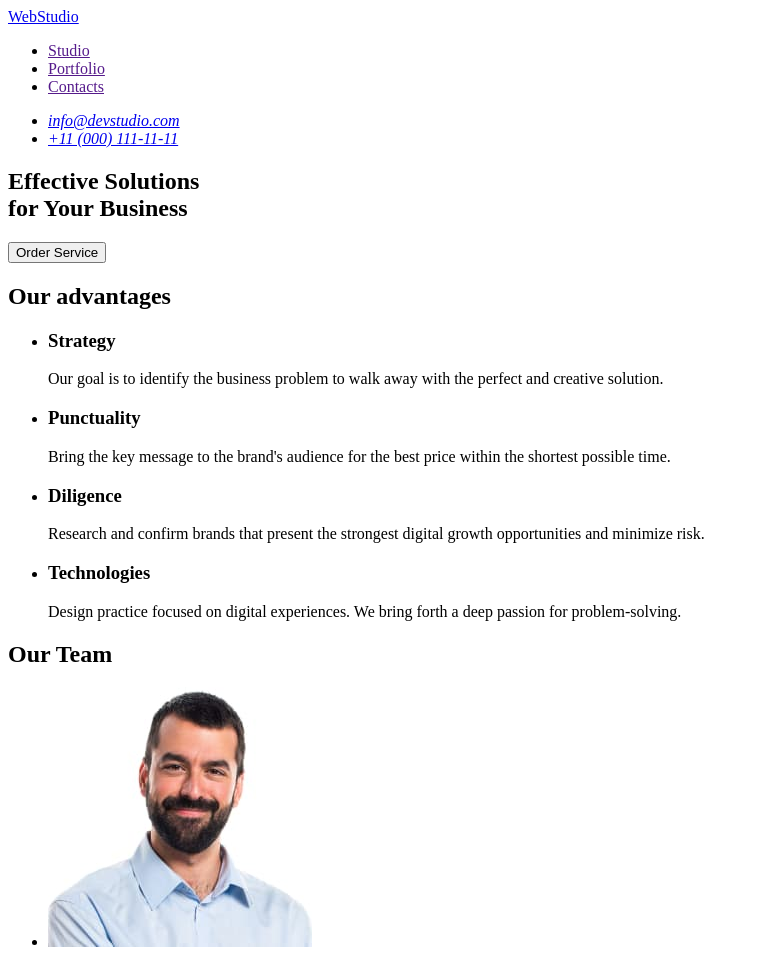
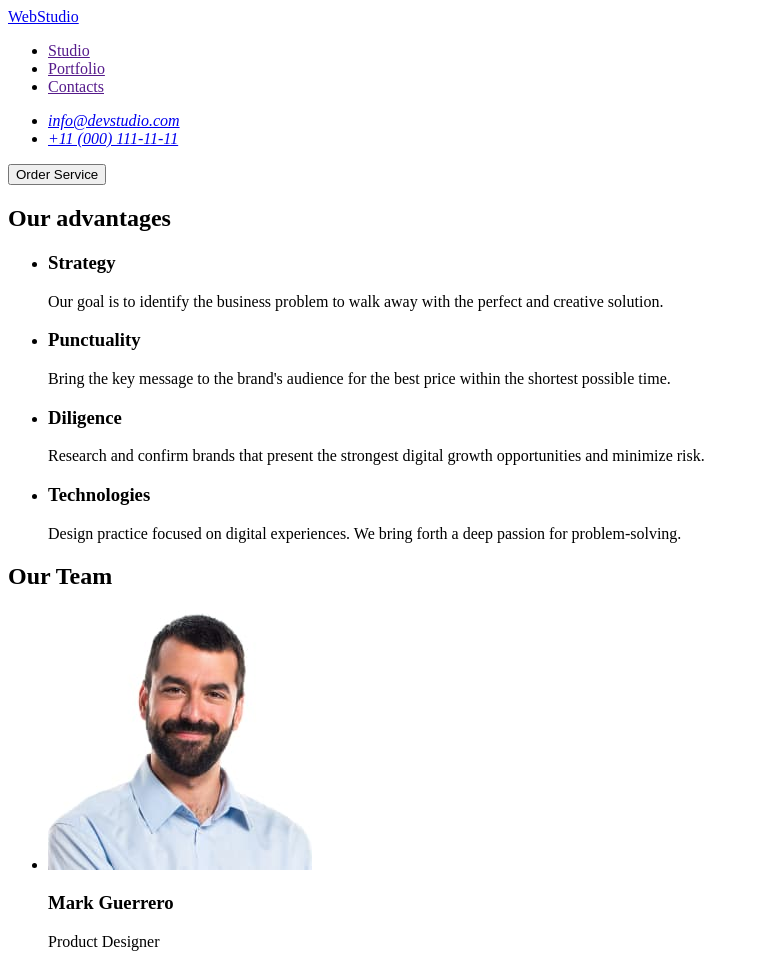
Before and after one commit to Bilychuk/goit-markup-hw-01, a plain HTML site: page index.html in a window 1280 px wide. Shown: the top 954 px of the page, without its empty margins (0-759 px from the left). Drawn offline with Linux system fonts and the light colour scheme.

Commit message:
delete h1

```diff
--- a/index.html
+++ b/index.html
@@ -31,10 +31,6 @@
     <!-- Main page -->
     <main>
       <section>
-        <h1>
-          Effective Solutions <br />
-          for Your Business
-        </h1>
         <button type="button">Order Service</button>
       </section>
       <section>
```
